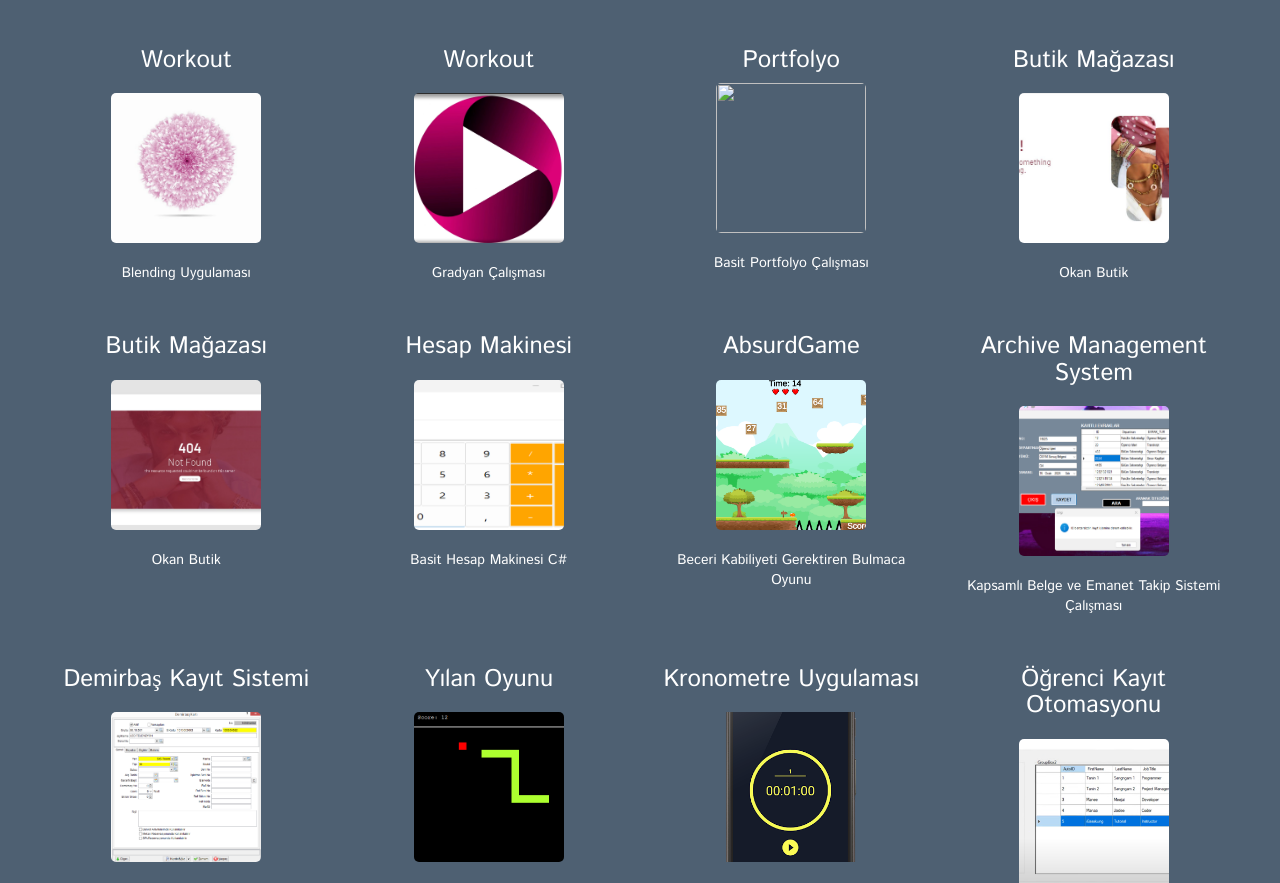
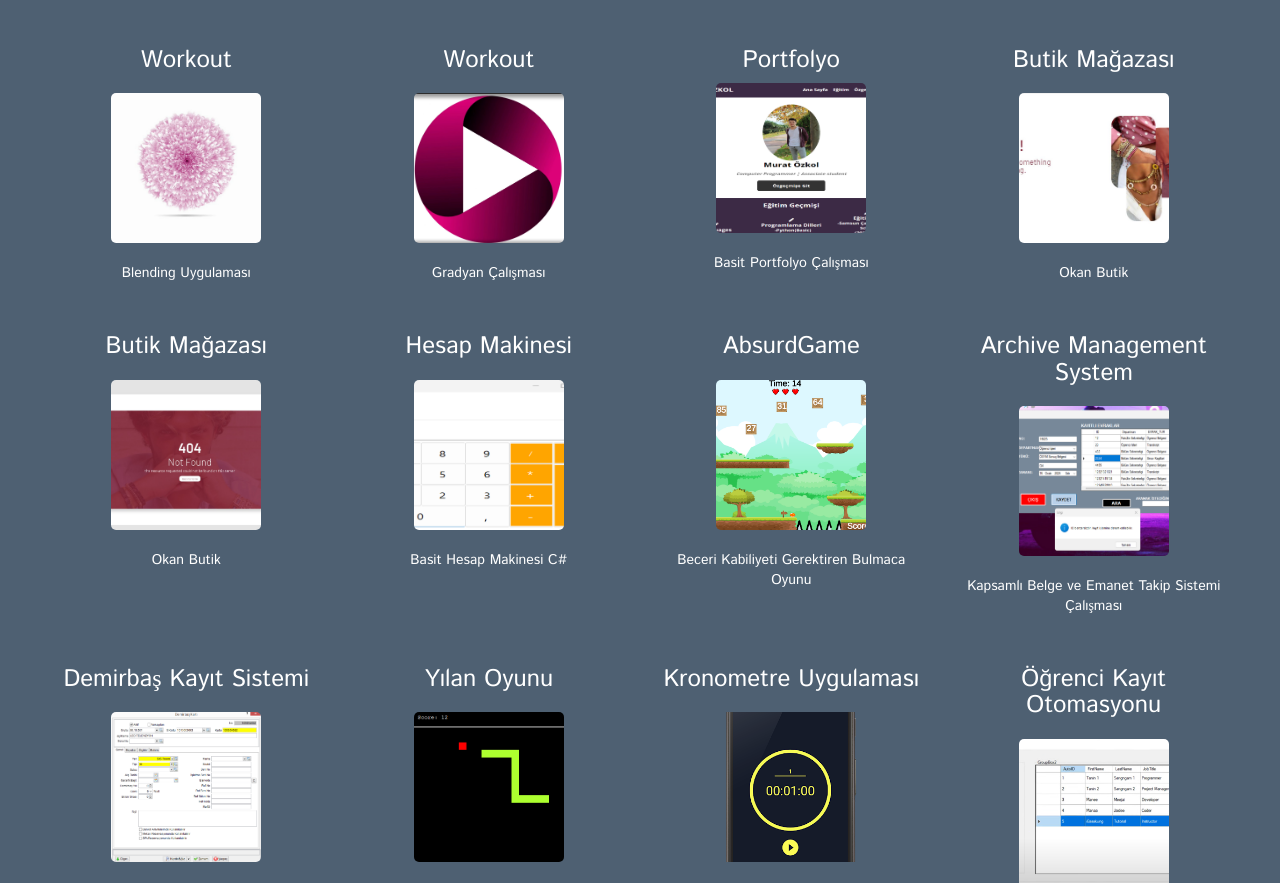
Before and after one commit to muratozkol/Portfolyo.github.io, a plain HTML site: page index.html in a window 1280 px wide. Shown: the part 1590-2473 px from the top of the page. Drawn offline with nearby package versions, Linux system fonts and the light colour scheme; files whose address does not match are found by name.

Commit message:
Update index.html

```diff
--- a/index.html
+++ b/index.html
@@ -97,7 +97,7 @@
                 </div>
                 <div class='col-md-3 project'>
                     <h3 class='text-center project-text'>Portfolyo</h3>
-                   <a href="https://muratozkol.github.io"> <img src='Projects/5.png' ></a> <br>
+                   <a href="https://muratozkol.github.io"> <img src='5.png' ></a> <br>
                    <br>
                     <figcaption>Basit Portfolyo Çalışması</figcaption>
                 </div>
```
